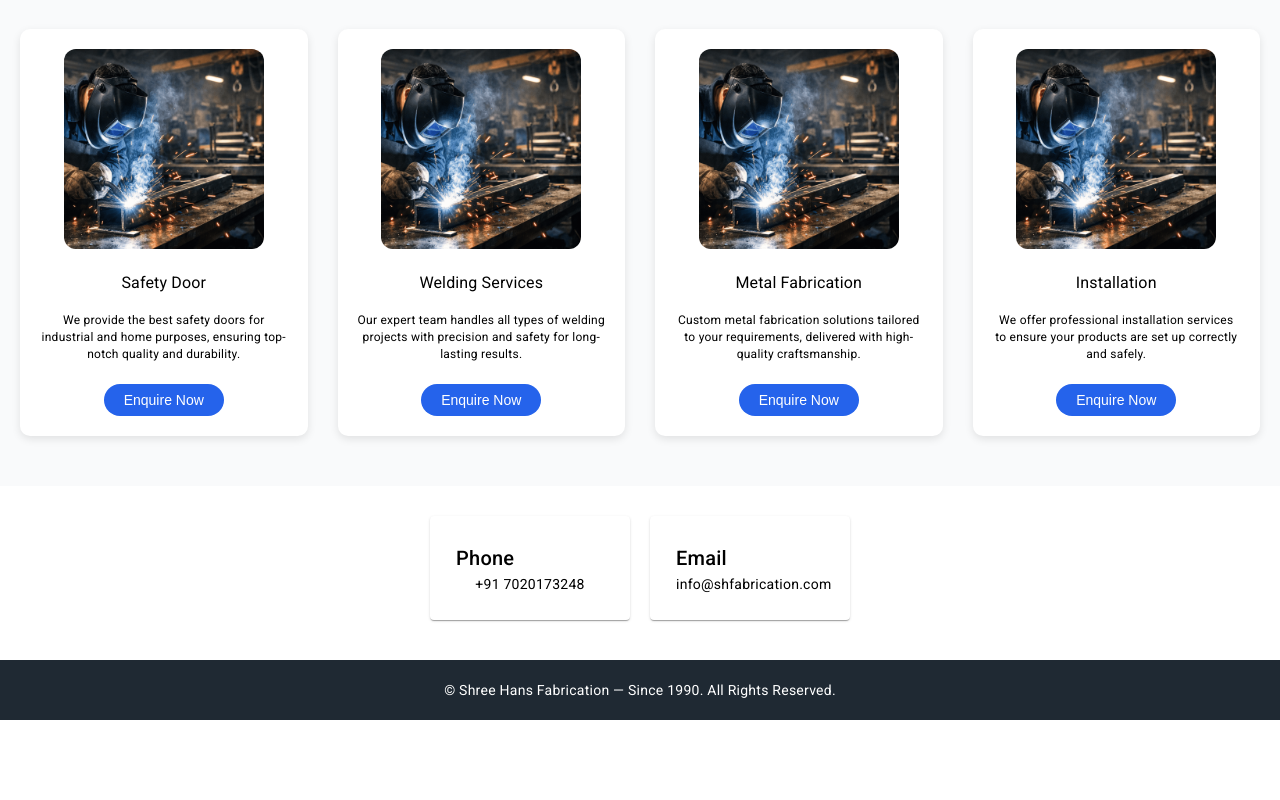
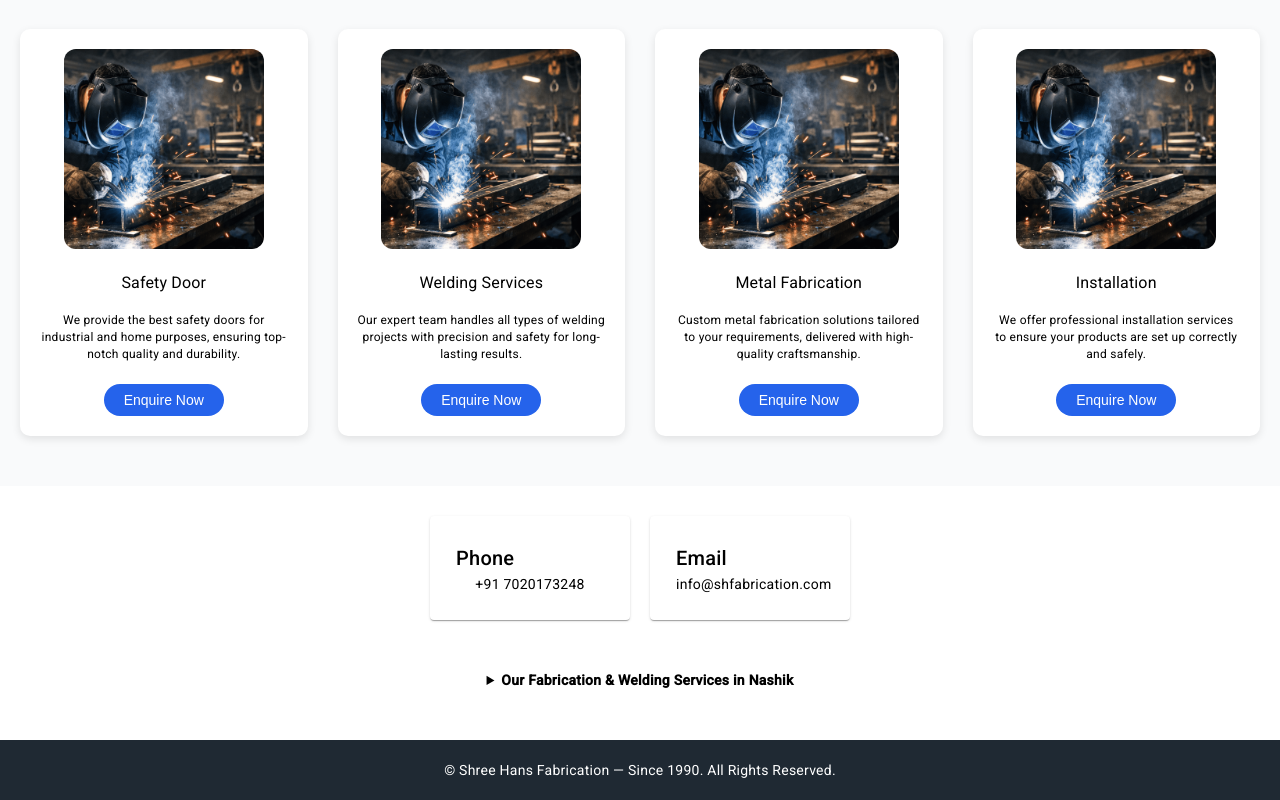
Before and after one commit to SurajShahu/shree-hans-frontend, an Angular app: page / in a window 1280 px wide. Shown: the part 583-1383 px from the top of the page. Before the commit the page ends 1303 px from the top, so only its background shows below. Built offline with nearby package versions, Linux system fonts and the light colour scheme.

Commit message:
Added local SEO content and details section

```diff
--- a/src/app/pages/home/home.component.css
+++ b/src/app/pages/home/home.component.css
@@ -105,6 +105,20 @@
 .enquire-btn:hover {
   background-color: #1d4ed8;
 }
+.seo-details {
+  margin: 50px 0;
+}
+
+.seo-details summary {
+  font-weight: 600;
+  cursor: pointer;
+}
+
+.seo-details p {
+  font-size: 14px;
+  color: #555;
+  margin-top: 10px;
+}
 
 
 
--- a/src/app/pages/home/home.component.html
+++ b/src/app/pages/home/home.component.html
@@ -73,5 +73,28 @@
       </mat-card-content>
     </mat-card>
   </div>
+<section class="seo-details">
+  <details>
+    <summary>Our Fabrication & Welding Services in Nashik</summary>
+    <p>
+      Shree Hans Fabrication provides professional welding and fitting services,
+      including shed fabrication, grill and gate manufacturing, safety doors,
+      shutters, channel gates, latch locks, and iron repairing work.
+    </p>
+
+    <p>
+      We specialize in custom iron work such as tables, stands, partitions,
+      windows, steps, roofs, and structures made using MS sheet and
+      polycarbonate sheet.
+    </p>
+
+    <p>
+      Our fabrication services are available in Indira Nagar, Nashik and nearby
+      areas. If you are searching for fabrication near me, welding near me,
+      or reliable iron work in Nashik, Shree Hans Fabrication is a trusted local choice.
+    </p>
+  </details>
+</section>
+
 
 </div>
--- a/src/index.html
+++ b/src/index.html
@@ -1,19 +1,27 @@
 <!doctype html>
 <html lang="en">
+
 <head>
   <meta charset="utf-8">
-  <title>ShreeHansFabrication</title>
+  <title>Shree Hans Fabrication | Fabrication services & Custom Metal Work</title>
   <base href="/">
+  <meta name="description" content="Shree Hans Fabrication provides residential fabrication services including
+safety door, gates, grills, railings, sheds, welding  and custom metal work for local customers." />
+
   <meta name="viewport" content="width=device-width, initial-scale=1">
-  <link rel="stylesheet"
- href="https://cdnjs.cloudflare.com/ajax/libs/font-awesome/6.5.1/css/all.min.css">
+
+  <link rel="canonical" href="https://www.shreehansfabrication.com/">
+
+  <link rel="stylesheet" href="https://cdnjs.cloudflare.com/ajax/libs/font-awesome/6.5.1/css/all.min.css">
 
   <link rel="icon" type="image/x-icon" href="favicon.ico">
   <link rel="preconnect" href="https://fonts.gstatic.com">
   <link href="https://fonts.googleapis.com/css2?family=Roboto:wght@300;400;500&display=swap" rel="stylesheet">
   <link href="https://fonts.googleapis.com/icon?family=Material+Icons" rel="stylesheet">
 </head>
+
 <body class="mat-typography">
   <app-root></app-root>
 </body>
+
 </html>
```
